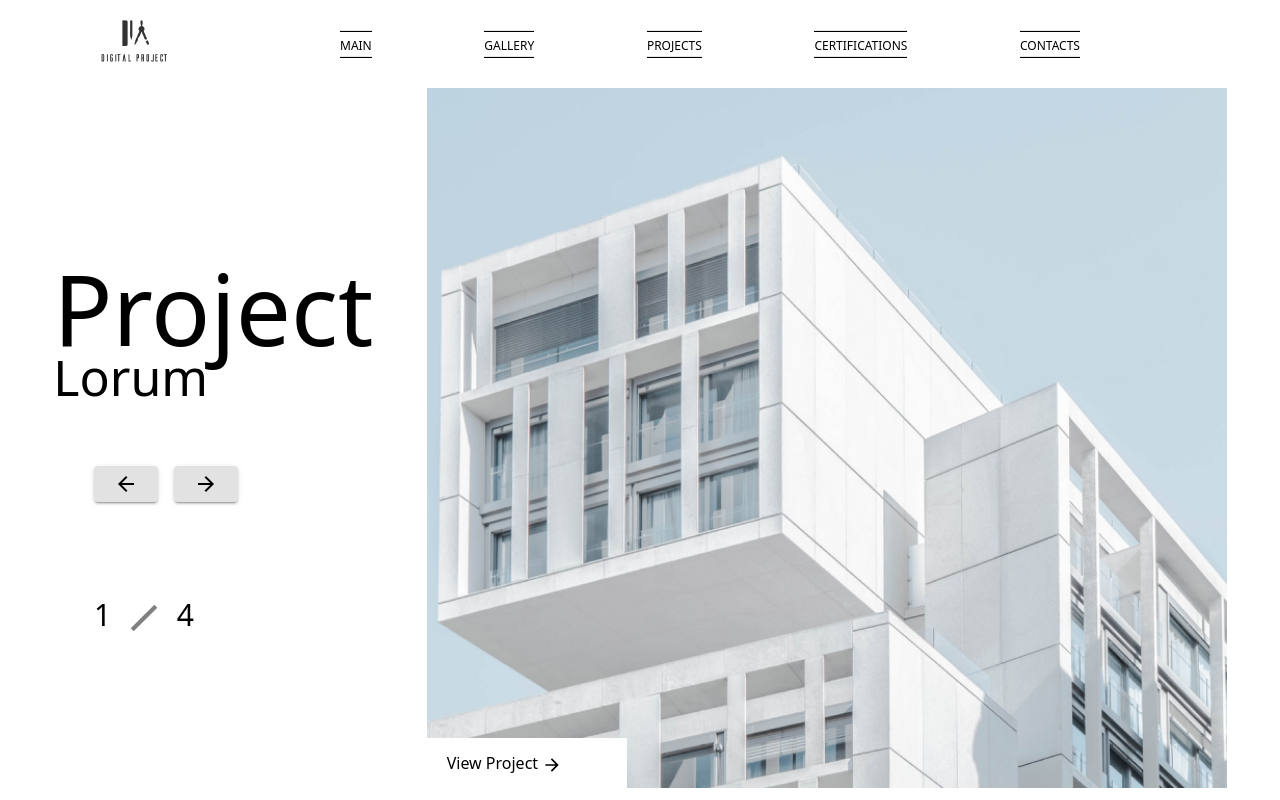
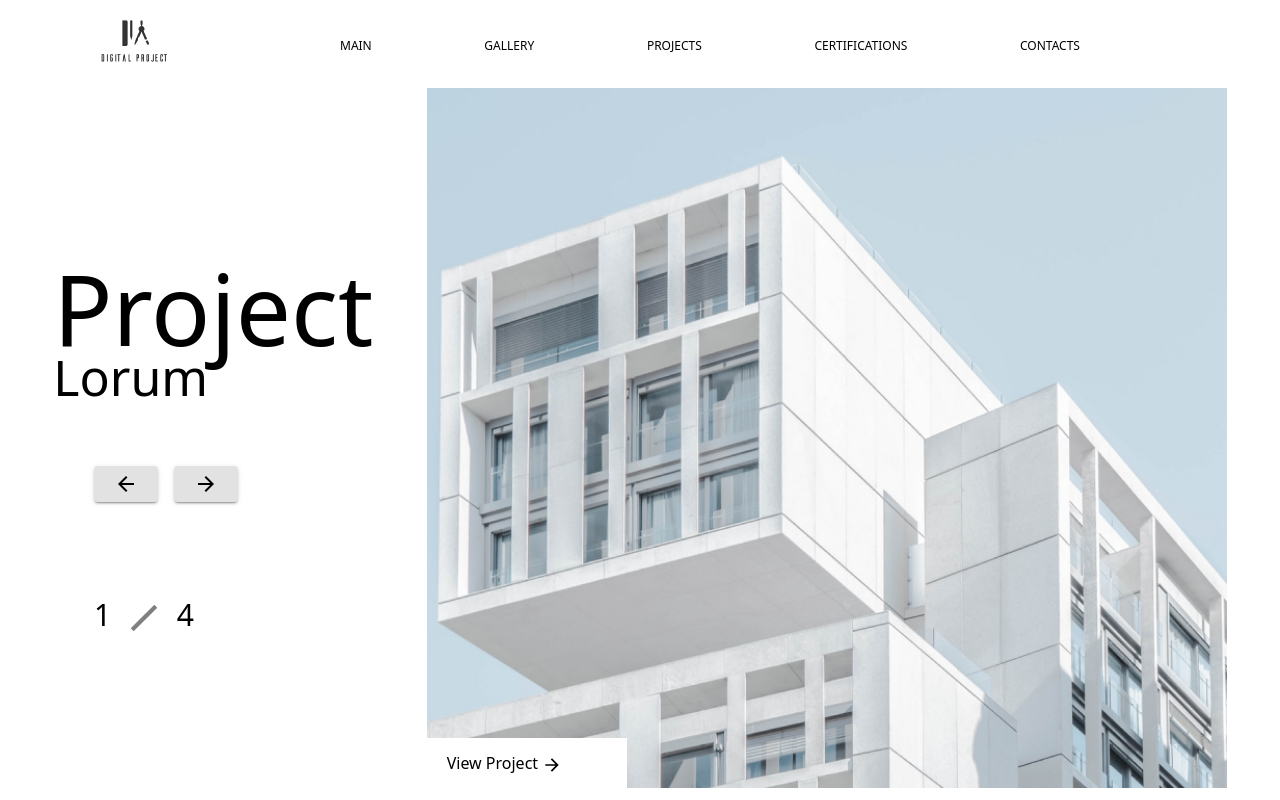
Before and after one commit to AbimanyuBP/arkitek, a React (Vite) app: page / in a window 1280 px wide. Shown: the top 800 px of the page. Built offline with nearby package versions, Linux system fonts and the light colour scheme.

Commit message:
Apply bits of animation on landing page (not finished)

```diff
--- a/src/components/navbar/Navbar.jsx
+++ b/src/components/navbar/Navbar.jsx
@@ -7,30 +7,30 @@
         </div>
         <div className="flex-[6]">
             <ul className="flex py-[30px] pl-[20px] pr-[200px] justify-between">
-                <li>
-                    <hr className="bg-[black] h-[2px]"/>
-                    <a href="/"><span className="text-[12px] cursor-pointer">MAIN</span></a>
-                    <hr className="bg-[black] h-[2px]"/>
+                <li className="group flex flex-col items-center">
+                    <hr className="bg-[black] h-[2px] group-hover:animate-awooga group-hover:fill-mode-forwards"/>
+                    <a href="/"><span className="text-[12px]">MAIN</span></a>
+                    <hr className="bg-[black] h-[2px] group-hover:animate-awooga group-hover:fill-mode-forwards"/>
                 </li>
-                <li>
-                    <hr className="bg-[black] h-[2px]"/>
+                <li className="group flex flex-col items-center">
+                    <hr className="bg-[black] h-[2px] group-hover:animate-awooga group-hover:fill-mode-forwards"/>
                     <a href="/gallery"><span className="text-[12px] cursor-pointer">GALLERY</span></a>
-                    <hr className="bg-[black] h-[2px]"/>
+                    <hr className="bg-[black] h-[2px] group-hover:animate-awooga group-hover:fill-mode-forwards"/>
                 </li>
-                <li>
-                    <hr className="bg-[black] h-[2px]"/>
+                <li className="group flex flex-col items-center">
+                    <hr className="bg-[black] h-[2px] group-hover:animate-awooga group-hover:fill-mode-forwards"/>
                     <a href="/projects"><span className="text-[12px] cursor-pointer">PROJECTS</span></a>
-                    <hr className="bg-[black] h-[2px]"/>
+                    <hr className="bg-[black] h-[2px] group-hover:animate-awooga group-hover:fill-mode-forwards"/>
                 </li>
-                <li>
-                    <hr className="bg-[black] h-[2px]"/>
+                <li className="group flex flex-col items-center">
+                    <hr className="bg-[black] h-[2px] group-hover:animate-awooga group-hover:fill-mode-forwards"/>
                     <a href="/certifications"><span className="text-[12px] cursor-pointer">CERTIFICATIONS</span></a>
-                    <hr className="bg-[black] h-[2px]"/>
+                    <hr className="bg-[black] h-[2px] group-hover:animate-awooga group-hover:fill-mode-forwards"/>
                 </li>
-                <li>
-                    <hr className="bg-[black] h-[2px]"/>
+                <li className="group flex flex-col items-center">
+                    <hr className="bg-[black] h-[2px] group-hover:animate-awooga group-hover:fill-mode-forwards"/>
                     <a href="/contacts"><span className="text-[12px] cursor-pointer">CONTACTS</span></a>
-                    <hr className="bg-[black] h-[2px]"/>
+                    <hr className="bg-[black] h-[2px] group-hover:animate-awooga group-hover:fill-mode-forwards"/>
                 </li>
             </ul>
         </div>
--- a/src/components/showcase/Showcase.jsx
+++ b/src/components/showcase/Showcase.jsx
@@ -40,7 +40,7 @@
         <Box>
             <ImageList variant="masonry" cols={3} gap={8}>
                 {images.map((item) => (
-                    <ImageListItem key={item.img}  className="cursor-pointer">
+                    <ImageListItem key={item.img}  className="cursor-pointer hover:animate-growabit ">
                         <img src={item.img} alt={item.title}/>
                         <ImageListItemBar
                             title={item.title}
```
